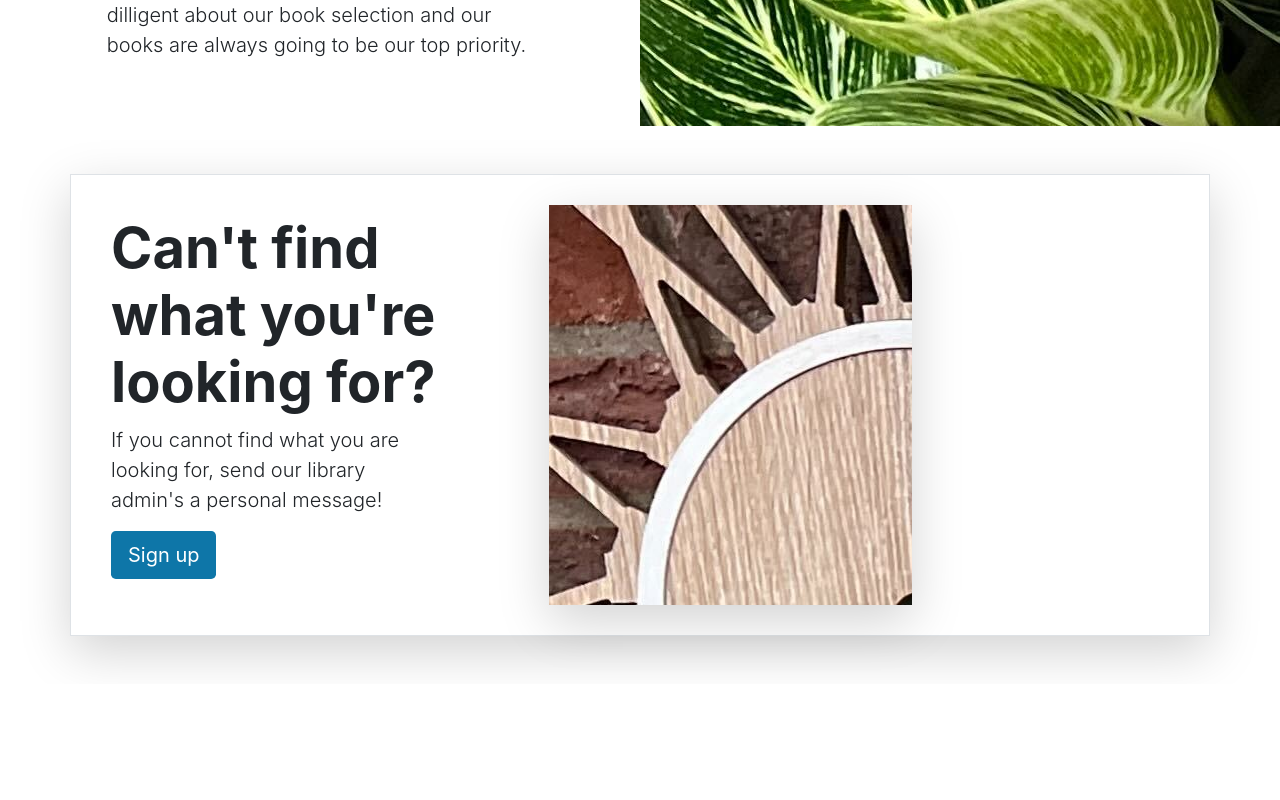
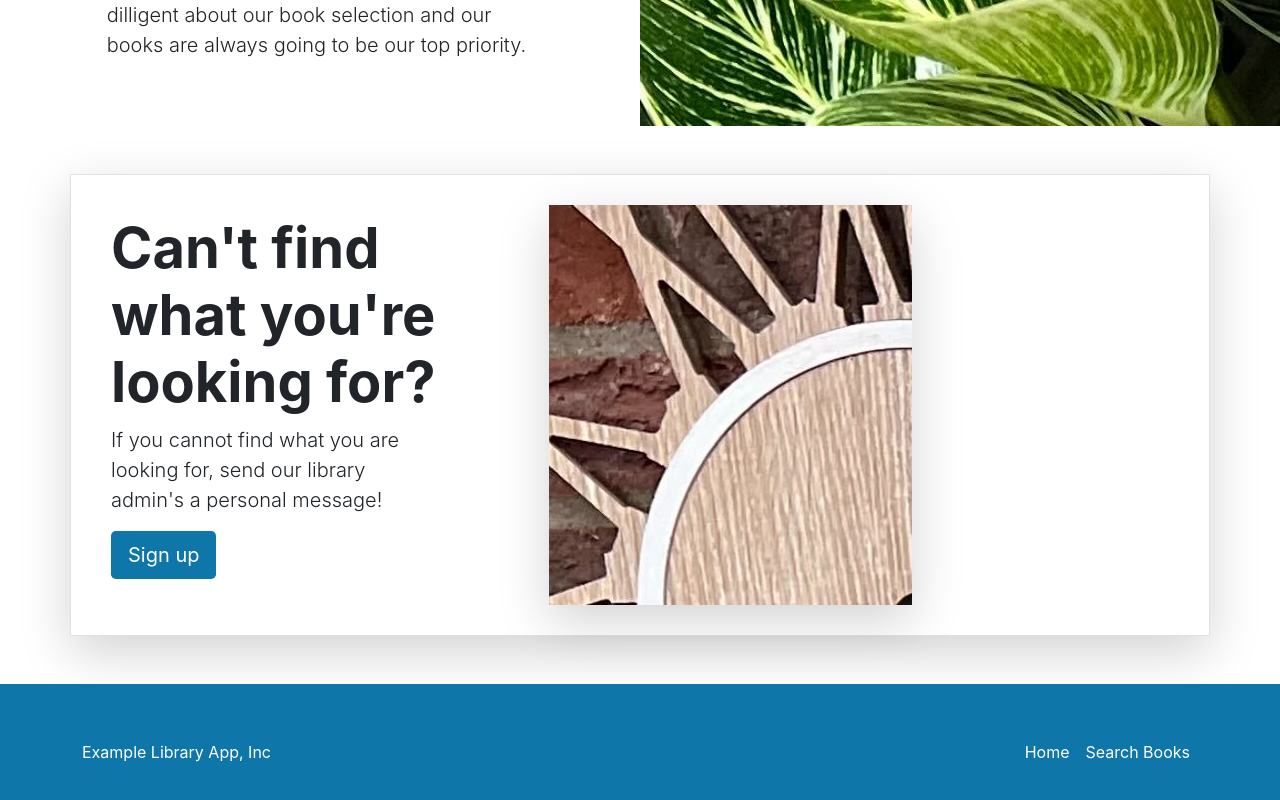
Before and after one commit to GustavoK101/LibraryProject, a React (Create React App) app: page / in a window 1280 px wide. Shown: the part 1798-2598 px from the top of the page. Before the commit the page ends 2482 px from the top, so only its background shows below. Built offline with nearby package versions, Linux system fonts and the light colour scheme; the HTML template or start-up script is replaced by a standard one.

Commit message:
feat: added footer

```diff
--- a/src/App.tsx
+++ b/src/App.tsx
@@ -5,6 +5,7 @@
 import { Carousel } from './layouts/Homepage/Carousel';
 import { Heros } from './layouts/Homepage/Heros';
 import { LibraryServices } from './layouts/Homepage/LibraryServices';
+import { Footer } from './layouts/NavbarAndFooter/Footer';
 
 function App() {
   return (
@@ -14,6 +15,7 @@
       <Carousel />
       <Heros />
       <LibraryServices />
+      <Footer/>
     </div>
   );
 }
--- /dev/null
+++ b/src/layouts/NavbarAndFooter/Footer.tsx
@@ -0,0 +1,24 @@
+export const Footer = () => {
+    return (
+        <div className="main-color ">
+            <footer className="container d-flex flex-wrap
+            justify-content-between align-items-center py-5 main-color">
+                <p className="col-md-4 mb-0 text-white">
+                    Example Library App, Inc
+                </p>
+                <ul className="nav navbar-dark col-md-4 justify-content-end">
+                    <li className="nav-item">
+                        <a href="#" className="nav-link px-2 text-white">
+                            Home
+                        </a>
+                    </li>
+                    <li className="nav-item">
+                        <a href="#" className="nav-link px-2 text-white">
+                            Search Books
+                        </a>
+                    </li>
+                </ul>
+            </footer>
+        </div>
+    );
+}
```
